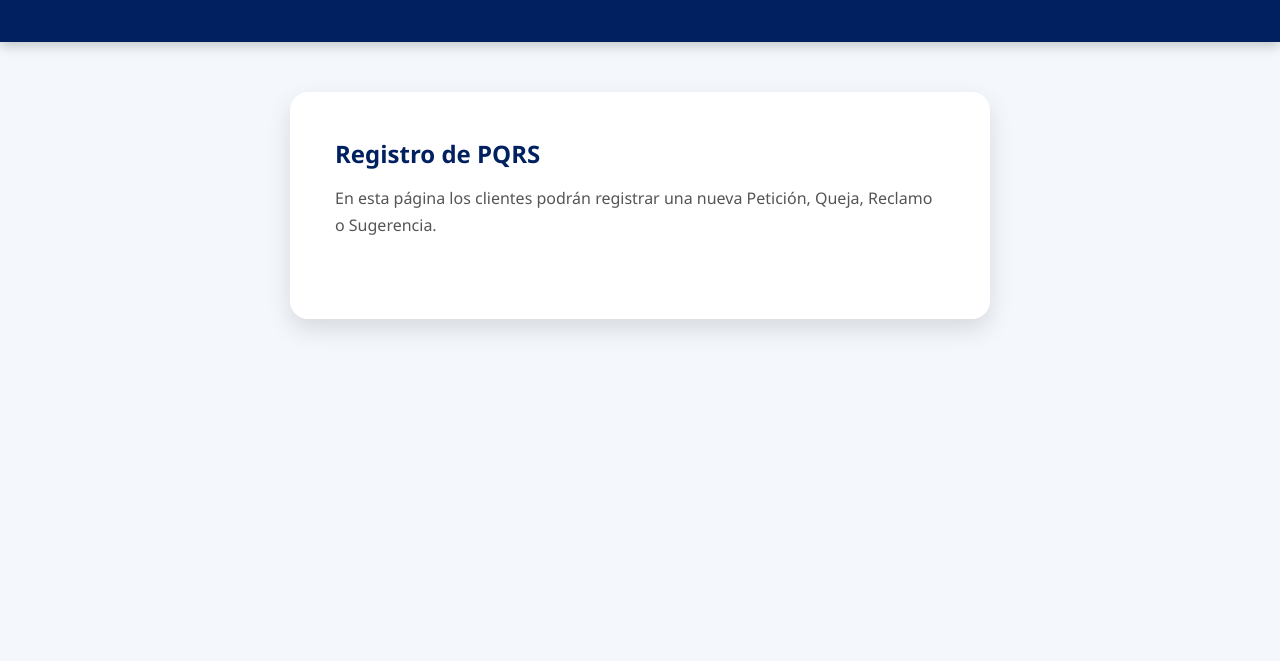
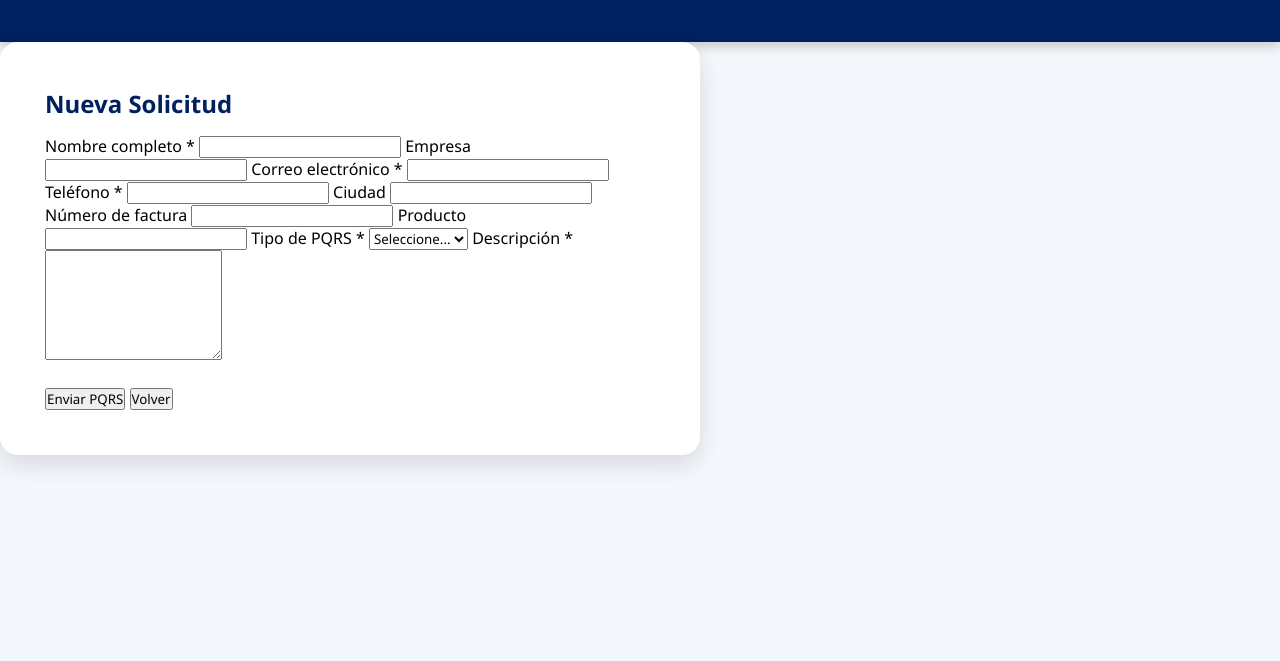
Before and after one commit to sistemasintegradosdegestionsig-hue/PQRS-TUBOSA, a plain HTML site: page nueva-pqrs.html in a window 1280 px wide. Shown: the part 139-800 px from the top of the page. Drawn offline with Linux system fonts and the light colour scheme.

Commit message:
Update nueva-pqrs.html

```diff
--- a/nueva-pqrs.html
+++ b/nueva-pqrs.html
@@ -1,13 +1,9 @@
 <!DOCTYPE html>
 <html lang="es">
-
 <head>
-
 <meta charset="UTF-8">
-
 <meta name="viewport" content="width=device-width, initial-scale=1.0">
-
-<title>Nueva PQRS</title>
+<title>Registrar PQRS - Tubosa</title>
 
 <link rel="stylesheet" href="css/style.css">
 
@@ -17,27 +13,81 @@
 
 <header>
 
-<h1>Registrar Nueva PQRS</h1>
+<h1>Registro de PQRS</h1>
 
 <p>TUBOSA S.A.S.</p>
 
 </header>
 
-<main>
-
 <div class="contenedor">
 
-<h2>Registro de PQRS</h2>
+<h2>Nueva Solicitud</h2>
 
-<p>
+<form id="pqrsForm">
 
-En esta página los clientes podrán registrar una nueva Petición, Queja, Reclamo o Sugerencia.
+<label>Nombre completo *</label>
+<input type="text" id="nombre" required>
 
-</p>
+<label>Empresa</label>
+<input type="text" id="empresa">
+
+<label>Correo electrónico *</label>
+<input type="email" id="correo" required>
+
+<label>Teléfono *</label>
+<input type="text" id="telefono" required>
+
+<label>Ciudad</label>
+<input type="text" id="ciudad">
+
+<label>Número de factura</label>
+<input type="text" id="factura">
+
+<label>Producto</label>
+<input type="text" id="producto">
+
+<label>Tipo de PQRS *</label>
+
+<select id="tipo" required>
+
+<option value="">Seleccione...</option>
+
+<option>Petición</option>
+
+<option>Queja</option>
+
+<option>Reclamo</option>
+
+<option>Sugerencia</option>
+
+<option>Felicitación</option>
+
+</select>
+
+<label>Descripción *</label>
+
+<textarea id="descripcion" rows="6" required></textarea>
+
+<br><br>
+
+<button type="submit">
+
+Enviar PQRS
+
+</button>
+
+<button type="button"
+onclick="window.location.href='index.html'">
+
+Volver
+
+</button>
+
+</form>
 
 </div>
 
-</main>
+<script src="js/app.js"></script>
 
 </body>
 
```
